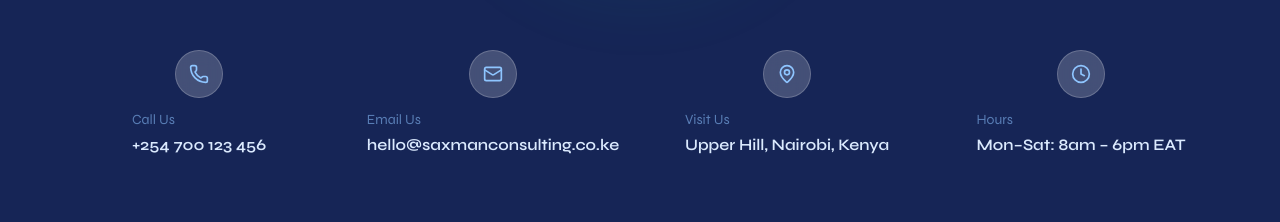
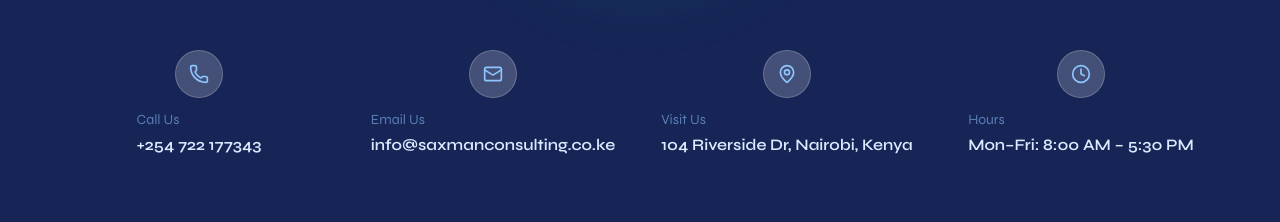
Before and after one commit to Nanguti1/Saxman-Consulting-Real-Estate-Platform, a Next.js app: page / in a window 1280 px wide. Shown: the part 4720-4942 px from the top of the page. Built offline with nearby package versions, Linux system fonts and the light colour scheme.

Commit message:
Update homepage CTA contact details to match site info

```diff
--- a/components/CTA.tsx
+++ b/components/CTA.tsx
@@ -107,7 +107,7 @@
           </div>
           <div className="text-blue-100">
             <div className="text-sm text-blue-300/55 font-light mb-0.5">Call Us</div>
-            <div className="font-semibold">+254 700 123 456</div>
+            <div className="font-semibold">+254 722 177343</div>
           </div>
         </div>
 
@@ -117,7 +117,7 @@
           </div>
           <div className="text-blue-100">
             <div className="text-sm text-blue-300/55 font-light mb-0.5">Email Us</div>
-            <div className="font-semibold">hello@saxmanconsulting.co.ke</div>
+            <div className="font-semibold">info@saxmanconsulting.co.ke</div>
           </div>
         </div>
 
@@ -127,7 +127,7 @@
           </div>
           <div className="text-blue-100">
             <div className="text-sm text-blue-300/55 font-light mb-0.5">Visit Us</div>
-            <div className="font-semibold">Upper Hill, Nairobi, Kenya</div>
+            <div className="font-semibold">104 Riverside Dr, Nairobi, Kenya</div>
           </div>
         </div>
 
@@ -137,7 +137,7 @@
           </div>
           <div className="text-blue-100">
             <div className="text-sm text-blue-300/55 font-light mb-0.5">Hours</div>
-            <div className="font-semibold">Mon–Sat: 8am – 6pm EAT</div>
+            <div className="font-semibold">Mon–Fri: 8:00 AM – 5:30 PM</div>
           </div>
         </div>
       </div>
```
